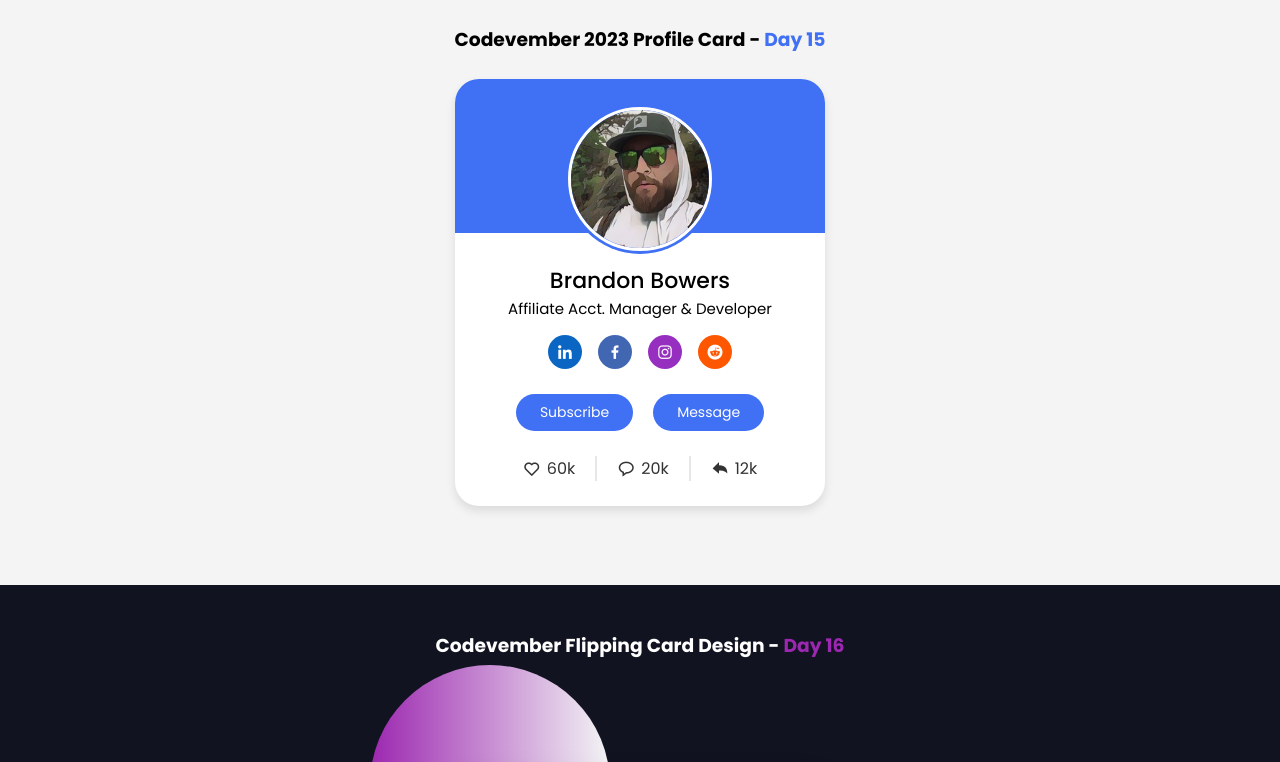
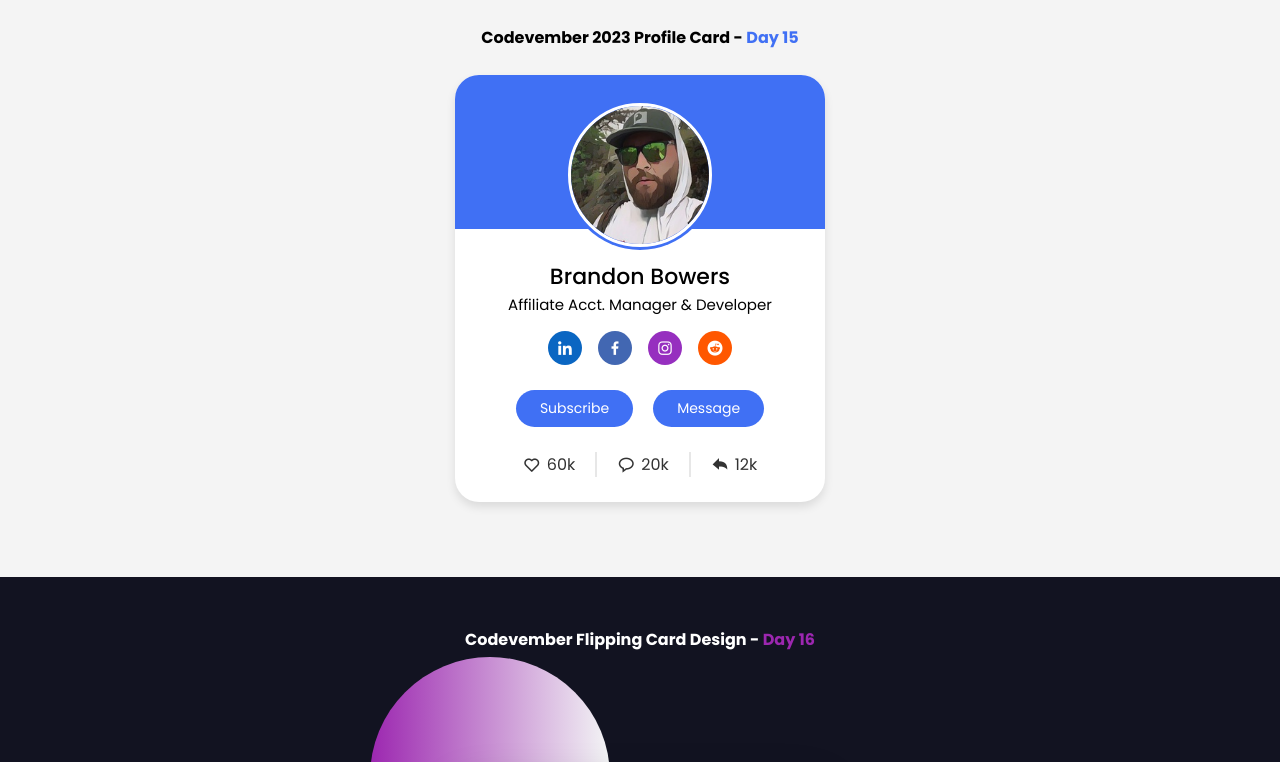
Before and after one commit to Bowers96/codevember-23, a plain HTML site: page index.html in a window 1280 px wide. Shown: the top 762 px of the page. Drawn offline with nearby package versions, Linux system fonts and the light colour scheme.

Commit message:
still adding minor touch ups, feeling tired

```diff
--- a/style.css
+++ b/style.css
@@ -21,6 +21,10 @@ body {
 .codevember-wrapper .day {
    margin-top: 25px;
    margin-bottom: 25px;
+}
+
+.day {
+    font-size: 16px;
 }
 
 /* Profile Card */
```
